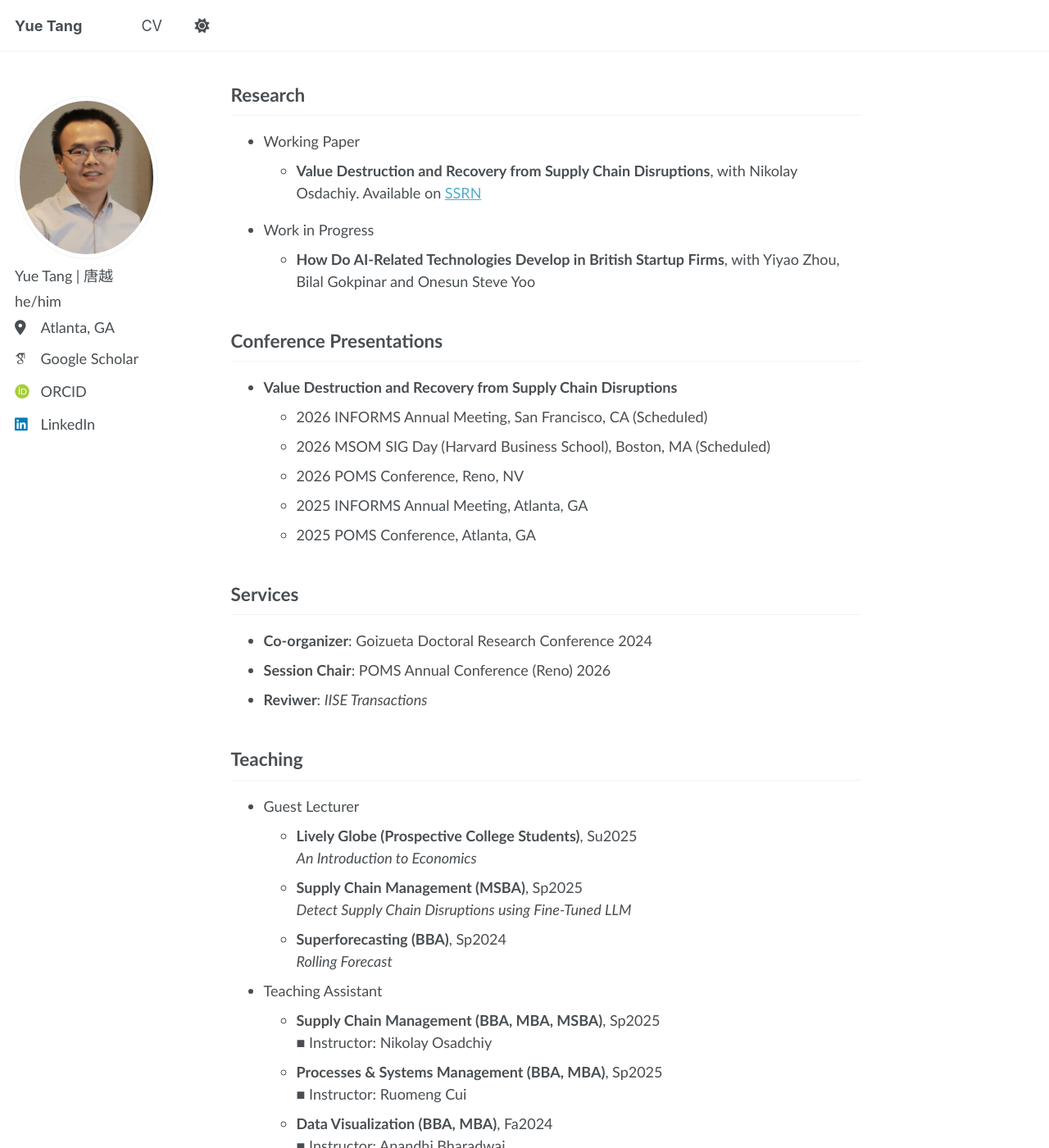
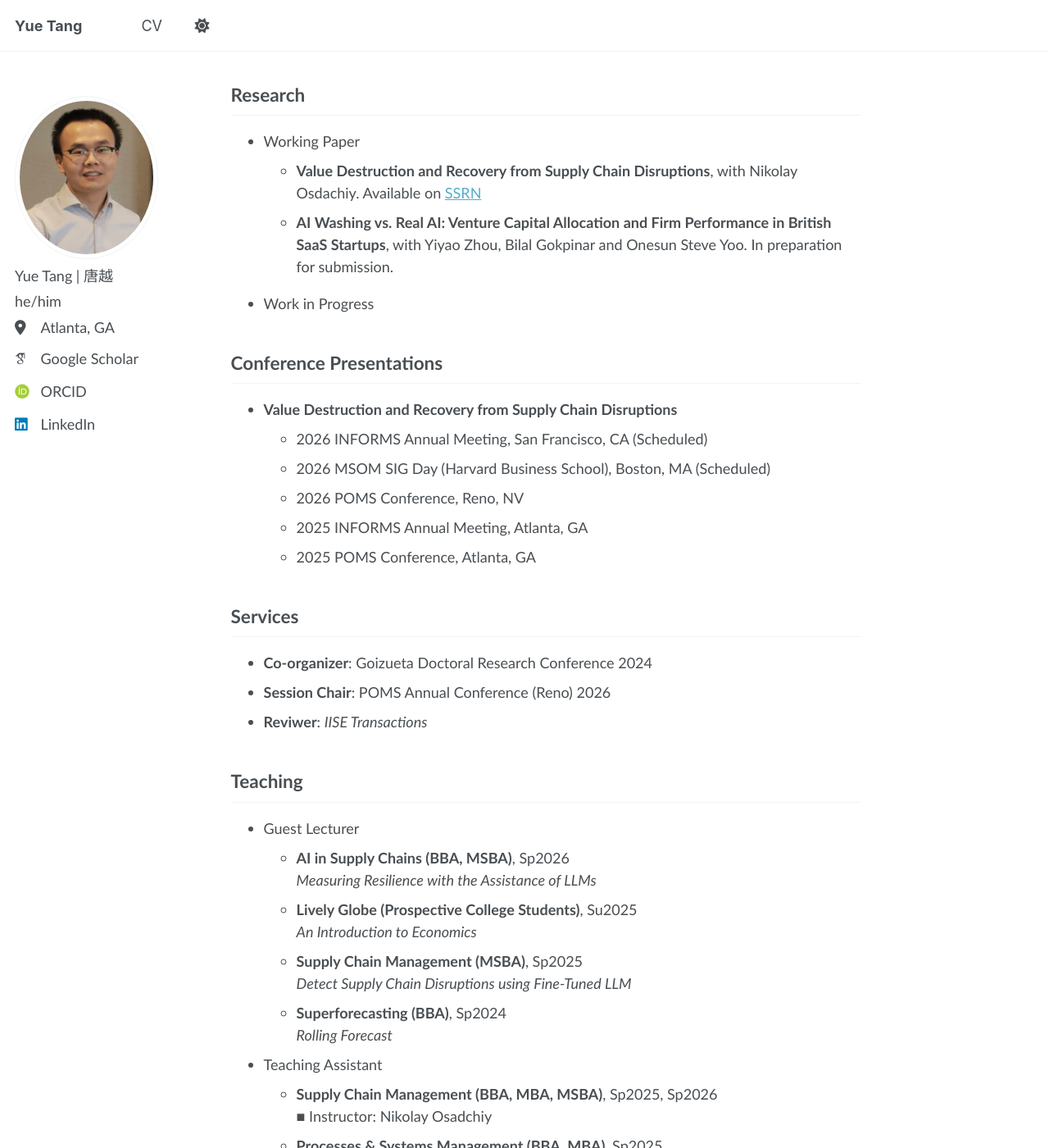
Before and after one commit to YueTang-YT/YueTang-YT.github.io, a Jekyll site: the page built from _pages/about.md, in a window 1280 px wide and 1400 px high, scrolled down 695 px. Shown: the whole window at 82% size. Built offline with Jekyll 4.4.1, drawn with Linux system fonts in a browser that asks for light colours; some web fonts are replaced.

Commit message:
Update teaching and guest lecturer information

```diff
--- a/_pages/about.md
+++ b/_pages/about.md
@@ -35,17 +35,22 @@ My research lies at the intersection of operations management and empirical meth
       <li style="list-style-type: circle;">
         <b>Value Destruction and Recovery from Supply Chain Disruptions</b>, with Nikolay Osdachiy. Available on <a href="https://papers.ssrn.com/sol3/papers.cfm?abstract_id=5407347" target="_blank">SSRN</a>
       </li>
+      <li style="list-style-type: circle;">
+        <b>AI Washing vs. Real AI: Venture Capital Allocation and Firm Performance in British SaaS Startups</b>, with Yiyao Zhou, Bilal Gokpinar and Onesun Steve Yoo. In preparation for submission.
+      </li>
     </ul>
   </li>
 </ul>
 
 <ul>
   <li style="list-style-type: disc;">Work in Progress
+    <!--
     <ul>
       <li style="list-style-type: circle;">
         <b>How Do AI-Related Technologies Develop in British Startup Firms</b>, with Yiyao Zhou, Bilal Gokpinar and Onesun Steve Yoo
       </li>
     </ul>
+    -->
     <!--
     <ul>
       <li style="list-style-type: circle;">
@@ -79,6 +84,10 @@ My research lies at the intersection of operations management and empirical meth
   <li style="list-style-type: disc;">Guest Lecturer
     <ul>
       <li style="list-style-type: circle;">
+        <div><b>AI in Supply Chains (BBA, MSBA)</b>, Sp2026</div>
+        <div><i>Measuring Resilience with the Assistance of LLMs</i></div>
+      </li>
+      <li style="list-style-type: circle;">
         <div><b>Lively Globe (Prospective College Students)</b>, Su2025</div>
         <div><i>An Introduction to Economics</i></div>
       </li>
@@ -99,7 +108,7 @@ My research lies at the intersection of operations management and empirical meth
   Teaching Assistant
   <ul>
     <li style="list-style-type: circle;">
-      <div><b>Supply Chain Management (BBA, MBA, MSBA)</b>, Sp2025</div>
+      <div><b>Supply Chain Management (BBA, MBA, MSBA)</b>, Sp2025, Sp2026</div>
       <div>&#x25A0; Instructor: Nikolay Osadchiy</div>
     </li>
     <li style="list-style-type: circle;">
```
